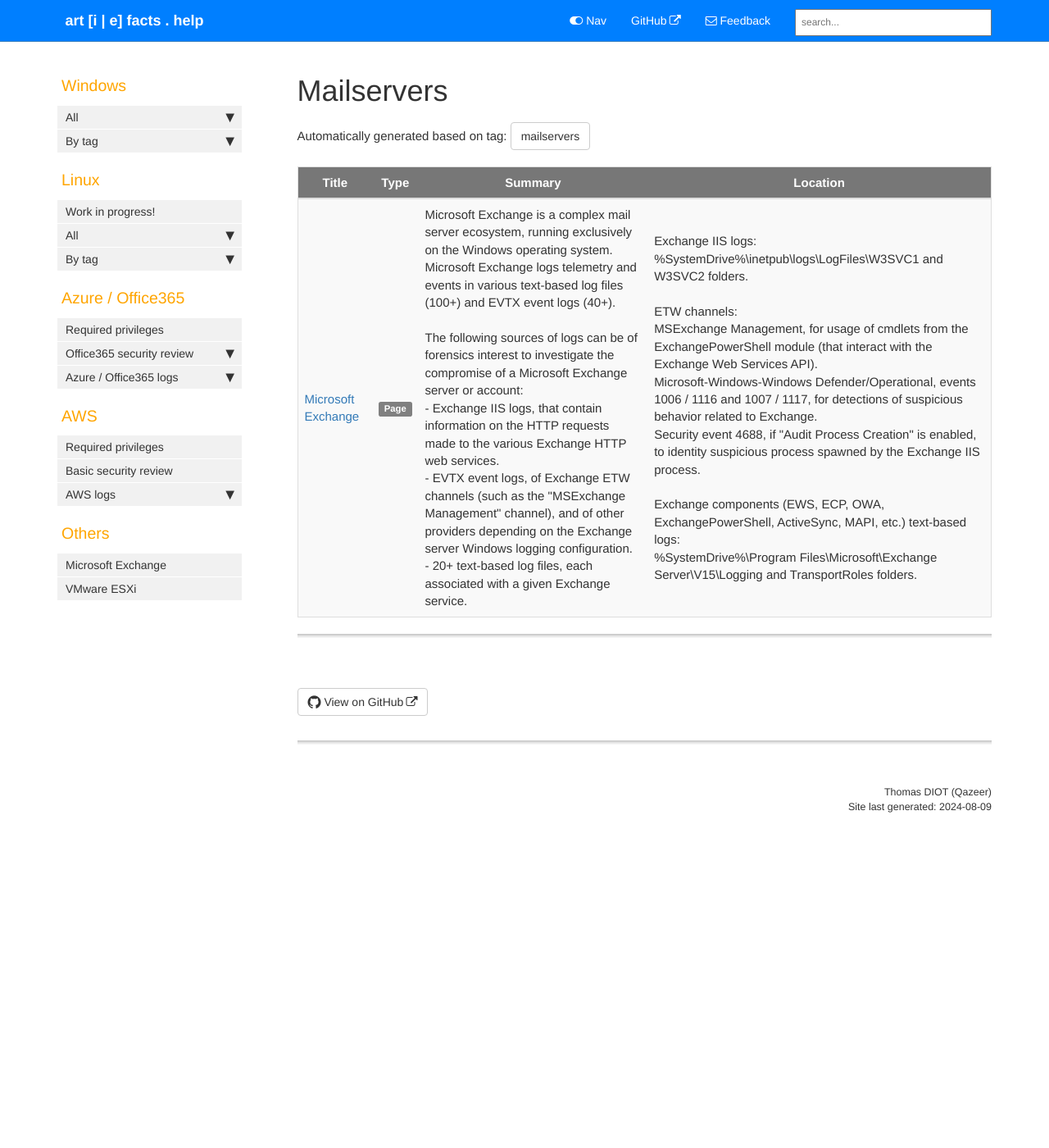
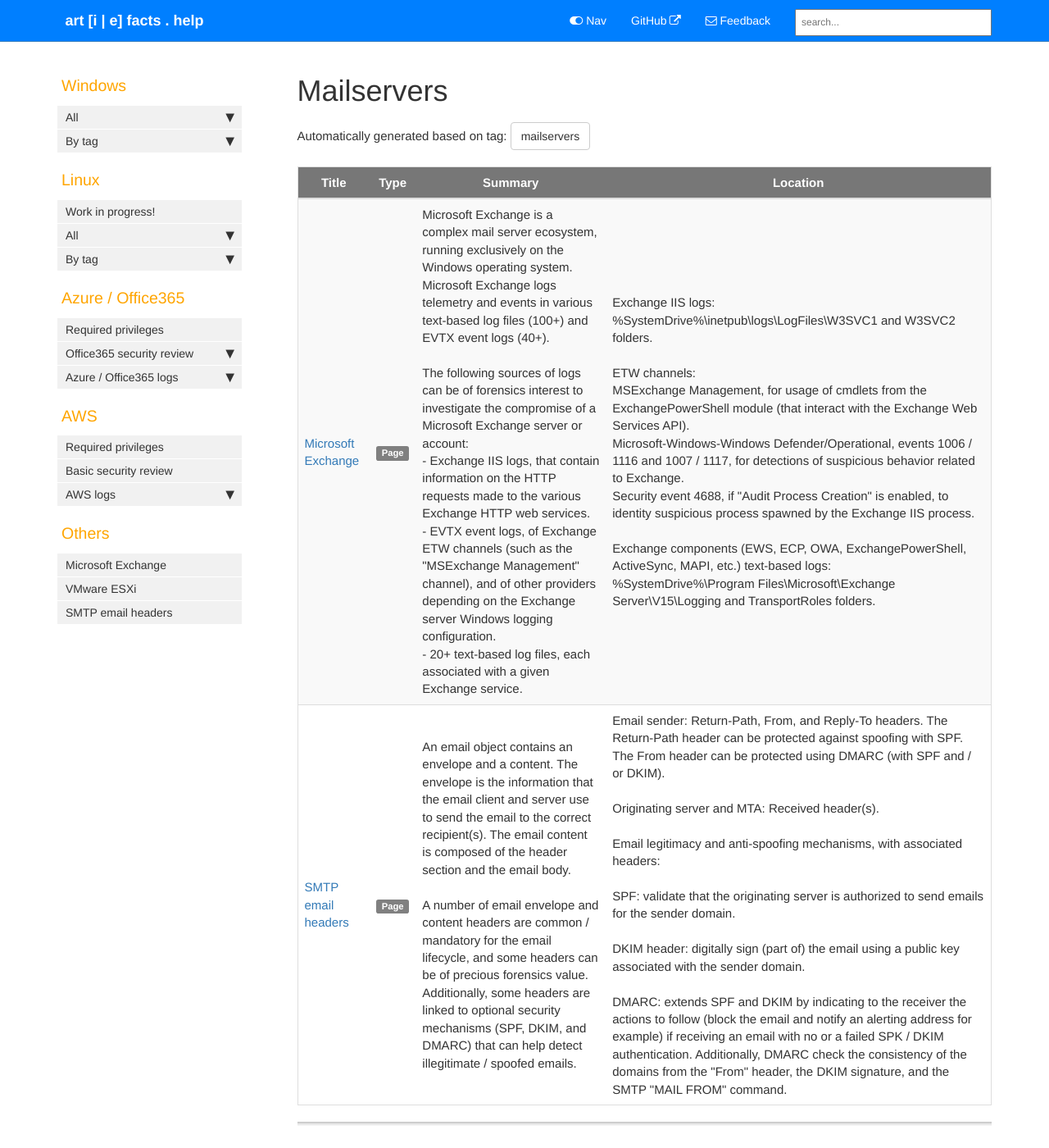
Before and after one commit to Qazeer/artefacts.help, a Jekyll site: the page built from pages/tags/tag_mailservers.md, in a window 1280 px wide and 1400 px high. Shown: the whole window at 82% size. Built offline with Jekyll 4.4.1, drawn with Linux system fonts in a browser that asks for light colours; comment, search, counter and statistics services are not loaded; part of the change alters nothing that is shown.

Commit message:
[Artefact] - Email headers analysis init

````diff
--- a/_data/sidebars/sidebar.yml
+++ b/_data/sidebars/sidebar.yml
@@ -907,3 +907,7 @@
   - title: VMware ESXi
     url: /vmware_esxi.html
     output: web
+
+  - title: SMTP email headers
+    url: /email_headers.html
+    output: web
--- /dev/null
+++ b/pages/others/email_headers.md
@@ -0,0 +1,157 @@
+---
+title: SMTP email headers
+summary: 'An email object contains an envelope and a content. The envelope is the information that the email client and server use to send the email to the correct recipient(s). The email content is composed of the header section and the email body.\n\n A number of email envelope and content headers are common / mandatory for the email lifecycle, and some headers can be of precious forensics value. Additionally, some headers are linked to optional security mechanisms (SPF, DKIM, and DMARC) that can help detect illegitimate / spoofed emails.'
+keywords: SMTP, mail, email, envelope, content, headers, Message Transfer Agent, MTA, MAIL FROM, RCPT TO, Return-Path, From, Reply-To, SPF, DKIM, DMARC
+tags:
+  - mailservers
+location: 'Email sender: Return-Path, From, and Reply-To headers. The Return-Path header can be protected against spoofing with SPF. The From header can be protected using DMARC (with SPF and / or DKIM).\n\n Originating server and MTA: Received header(s).\n\n Email legitimacy and anti-spoofing mechanisms, with associated headers:\n\n SPF: validate that the originating server is authorized to send emails for the sender domain.\n\n DKIM header: digitally sign (part of) the email using a public key associated with the sender domain.\n\n DMARC: extends SPF and DKIM by indicating to the receiver the actions to follow (block the email and notify an alerting address for example) if receiving an email with no or a failed SPK / DKIM authentication. Additionally, DMARC check the consistency of the domains from the "From" header, the DKIM signature, and the SMTP "MAIL FROM" command.'
+last_updated: 2024-08-09
+sidebar: sidebar
+permalink: email_headers.html
+folder: others
+---
+
+### Email envelope versus content
+
+An email object contains an envelope and a content.
+
+The envelope is the information that the email client and server use to
+send the email to the correct recipient(s). It notably include the sender email
+and the recipient email(s) specified with the `MAIL FROM` and `RCPT TO` `SMTP`
+commands respectively. The envelope also includes the `Received` headers added
+by the `Message Transfer Agent (MTA)` that relayed the email. The envelope
+headers are not displayed to end-users.
+
+The email content (sent through the `SMTP DATA` command) is composed of the
+header section and the email body. The header section consists of a collection
+of header fields, which can be displayed to end-users in their email client.
+For instance, the email content `From` header is used to display the email
+sender in email clients. The email body is the actual content of the email.
+
+A number of email envelope and content headers are common / mandatory for the
+email lifecycle, and some headers can be of precious forensics value.
+Additionally, some headers are linked to optional security mechanisms (`SPF`,
+`DKIM`, and `DMARC`) that can help detect illegitimate / spoofed emails.
+
+### Email original sender
+
+#### From, Return-Path, and Reply-To headers
+
+The email address of the sender is positioned in three headers:
+
+  - The `Return-Path` envelope header, whose value is based on the email
+    specified in the `MAIL FROM` `SMTP` command. This header is verified by the
+    `SPF` mechanism and is thus a more reliable source of information for
+    determining the sender of an email. The `Return-Path` header is used to
+    process the "bounces" that may occur with an email.
+
+  - The `From` content header, that is displayed to the end-user as the sender
+    of the email. The `From` header is not verified by the `SPF` mechanism and
+    can thus be spoofed.
+
+  - The `Reply-To` header, which simply specify the email to which human
+    replies should be sent to (as the recipient of the new email). An
+    arbitrary email can be specified with no incidence on email security
+    mechanisms.
+
+If the `From` and `Return-Path` headers differ, the `From` header may have been
+spoofed for social engineering purpose. If `SPF` verification (detailed below)
+fails, the `Return-Path` header may have been spoofed as well.
+
+Note that the
+`Domain-based Message Authentication Reporting and Conformance (DMARC)`
+mechanism can be used to detect / prevent spoofing of the `From` header.
+
+#### MTA Received headers
+
+A `Received` header is added to the email envelope headers by each
+`Message Transfer Agent (MTA)` that relayed the email. `Received` headers are
+ordered in reverse chronological order, with the last `Received` header
+corresponding to the one added first by the `MTA` closer to the email sender
+(and the first appearing `Received` header corresponding to the `MTA` closer to
+destination). The last `Received` header (placed the closest from the
+`From` / `To` headers and the message body) can thus be used to identify the
+`MTA` from which the email originated. The reputation and legitimacy of the
+sender `MTA`, in the email context, can be analysed to determine the legitimacy
+of the email.
+
+Each `Received` header logs the sending and receiving `MTA` hostname and IP
+address as well as the time of reception. Example of the first `Received`
+header of an email sent through `O365`:
+
+```
+Received: from XXX.PROD.OUTLOOK.COM
+ ([<IP>]) by YYY.PROD.OUTLOOK.COM
+ ([<IP>]) with mapi id 15.20.5250.018; <DATE>
+```
+
+### SPF
+
+#### Overview
+
+`Sender Policy Framework (SPF)` is an email authentication mechanism, defined
+in [RFC 7208](https://datatracker.ietf.org/doc/html/rfc7208), designed to
+detect and / or block spoofed emails by detecting illegitimate sender servers.
+More specifically, the `SPF` mechanism will validate the domains a mail server
+can send emails for (through the `MAIL FROM` envelope header of an email).
+
+`SPF` can be used by organizations to define servers authorized to send emails
+for their domain names. `SPF` relies on specific `DNS` `TXT` records, that
+identify authorized servers and the comportment the receiver should follow in
+case of an email reception from a non authorized server.
+
+`SPK` `DNS` records follow the format below, with mechanisms / rules evaluated
+from left-to-right and stopping on the first match (except for the `INCLUDE`
+mechanism).
+
+```
+# Only the version 1 of SPF is supported, so the version tag will always be set to v=spf1.
+
+v=<spf1 | SPF_VERSION> <QUALIFIER><MECHANISM_1> ... <QUALIFIER><MECHANISM_N>
+```
+
+The following `mechanisms` are supported:
+
+| Mechanism | Description |
+|-----------|-------------|
+| `all` | Always matches. |
+| `include:<DOMAIN>` | Evaluate the `SPF` policy of the specified domain, returning a `PASS` / `Neutral` / `Fail` / `Softfail` result (or an error). <br><br> Only `PASS` result will however be processed, effectively stopping the following mechanisms evaluation. Non-matched results will resume processing of the other further mechanisms. |
+| `a[:<DOMAIN>]` | Check if the sender email server `IP` address is included in the `A` or `AAAA` `DNS` records of the `MAIL FROM` / `HELO` domain or the domain specified in the mechanism. |
+| `mx[:<DOMAIN>]` | Check if the sender email server `IP` address is included in the `MX` `DNS` records of the `MAIL FROM` / `HELO` domain or the domain specified in the mechanism. |
+| `ip4:<IPV4 \| IPV4_CIDR>` | Check if the sender email server `IP` address is the specified IPv4 address or in the specified IPv4 address range. |
+| `ip6:<IPV6 \| IPV6_CIDR>` | Check if the sender email server `IP` address is the specified IPv6 address or in the specified IPv6 address range. |
+
+The `qualifiers` determine the comportment the receiving email server should
+follow if the `mechanism` match. The following `qualifiers` are supported:
+
+| Qualifier keyword | Qualifier description | Description |
+|-------------------|-----------------------|-------------|
+| `+` | `PASS` | Allow the message. <br><br> I.e if the associated `mechanism` match, the message should be accepted by the receiving email server. <br><br> Default if the `qualifier` is not specified. |
+| `-` | `FAIL` | Reject the message. <br><br> I.e if the associated `mechanism` match, the message should be rejected by the receiving email server. |
+| `?` | `NEUTRAL` | The authoritative domain explicitly state that it is not asserting whether the sender email server `IP` address is authorized. <br><br> Can be processed as if the `SPF` record did not exist. I.e if the associated `mechanism` match, the message could be process as if no `SPF` record was configured by the receiving email server. |
+| `~` | `SOFTFAIL` | The authoritative domain explicitly state that it is not asserting whether the sender email server `IP` address is authorized. <br><br> Same comportment as `NEUTRAL`, with difference in processing left to the receiving email server. |
+
+#### Spoofed email SPF headers example
+
+The following email headers correspond to a spoofed email headers (assuming
+that `SPF` records are correctly configured):
+
+```
+Authentication-Results: spf=fail (sender IP is <SENDING_SERVER_IP>)
+[...]
+
+Received-SPF: Fail (protection.outlook.com: domain of <MAIL_FROM_OR_HELO_DOMAIN>
+ does not designate <SENDING_SERVER_IP> as permitted sender)
+ receiver=protection.outlook.com; client-ip=<SENDING_SERVER_IP>;
+ helo=<SENDING_SERVER_FQDN>;
+```
+
+### References
+
+  - [IETF - RFC5321 - Simple Mail Transfer Protocol](https://datatracker.ietf.org/doc/html/rfc5321)
+
+  - [IETF - RFC7208 - Sender Policy Framework (SPF)](https://datatracker.ietf.org/doc/html/rfc7208)
+
+  - [TrustedSec - Chris Camejo - Real or Fake? Spoof-Proofing Email With SPF, DKIM, and DMARC](https://www.trustedsec.com/blog/real-or-fake-spoof-proofing-email-with-spf-dkim-and-dmarc/)
+
+  - [Peter Matkovski - Email Forensics; 2. Headers and Body](https://medium.com/@p.matkovski/email-forensics-2-headers-and-body-3e6280820983)
````
